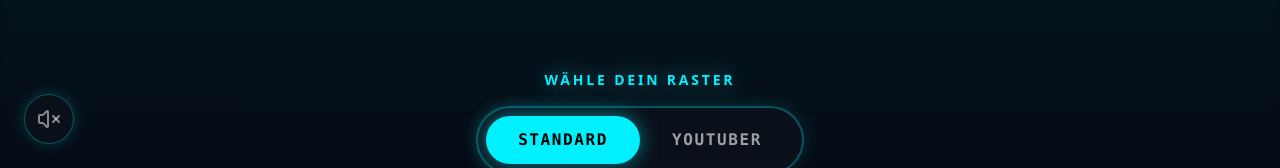
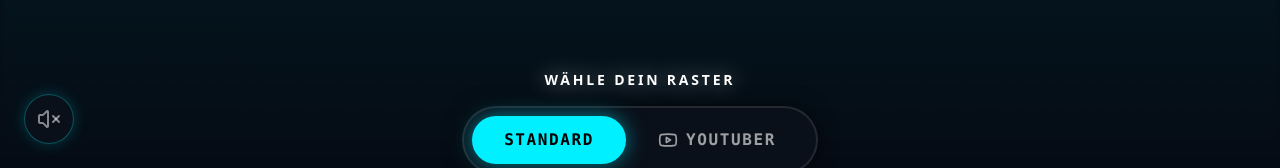
Before and after one commit to ulfwest/Pixel, a React (Vite) app: page / in a window 1280 px wide. Both pictures are taken after a click on the button "Dein Pixel sichern". Shown: the part 632-800 px from the top of the page. Built offline with nearby package versions, Linux system fonts and the light colour scheme; no server answers; the database is empty.

Commit message:
feat: Improve grid selection UI
Updates the visual appearance and styling of the grid selection component. This includes changing text color, border colors, and shadows to provide a more refined user experience.

```diff
--- a/src/App.tsx
+++ b/src/App.tsx
@@ -1,6 +1,6 @@
 import React, { useState, useEffect, useRef, useLayoutEffect } from 'react';
 import { motion } from 'motion/react';
-import { MousePointerClick, Info, ArrowRight, CheckCircle2, X, ZoomIn, ZoomOut, Maximize, Plus, Minus, Volume2, VolumeX, Share2, Upload, LogIn, LogOut, ChevronDown } from 'lucide-react';
+import { MousePointerClick, Info, ArrowRight, CheckCircle2, X, ZoomIn, ZoomOut, Maximize, Plus, Minus, Volume2, VolumeX, Share2, Upload, LogIn, LogOut, ChevronDown, Youtube } from 'lucide-react';
 import { db, auth, signInWithGoogle, logout, testConnection, handleFirestoreError } from './firebase';
 import { onAuthStateChanged, User } from 'firebase/auth';
 import { collection, onSnapshot, setDoc, doc, updateDoc } from 'firebase/firestore';
@@ -703,8 +703,8 @@ export default function App() {
       {/* Grid Switcher */}
       <div className="flex justify-center pt-16 pb-4">
         <div className="flex flex-col items-center">
-          <p className="text-[#00F0FF] text-sm uppercase tracking-[0.2em] font-bold mb-4 drop-shadow-[0_0_10px_rgba(0,240,255,0.5)]">Wähle dein Raster</p>
-          <div className="flex items-center bg-[#0A101A] border-2 border-[#00F0FF]/30 rounded-full p-2 shadow-[0_0_20px_rgba(0,240,255,0.15)] relative">
+          <p className="text-white text-sm uppercase tracking-[0.2em] font-bold mb-4 drop-shadow-[0_0_10px_rgba(255,255,255,0.5)]">Wähle dein Raster</p>
+          <div className="flex items-center bg-[#0A101A] border-2 border-white/10 rounded-full p-2 shadow-[0_0_20px_rgba(0,0,0,0.5)] relative">
             <button
               onClick={() => setGridType('standard')}
               className={`px-8 py-3 rounded-full text-base font-bold font-mono transition-all duration-300 uppercase tracking-widest z-10 relative ${gridType === 'standard' ? 'bg-[#00F0FF] text-black shadow-[0_0_20px_rgba(0,240,255,0.5)]' : 'text-white/60 hover:text-white hover:bg-white/5'}`}
@@ -713,8 +713,9 @@ export default function App() {
             </button>
             <button
               onClick={() => setGridType('youtuber')}
-              className={`px-8 py-3 rounded-full text-base font-bold font-mono transition-all duration-300 uppercase tracking-widest z-10 relative ${gridType === 'youtuber' ? 'bg-[#00F0FF] text-black shadow-[0_0_20px_rgba(0,240,255,0.5)]' : 'text-white/60 hover:text-white hover:bg-white/5'}`}
+              className={`flex items-center gap-2 px-8 py-3 rounded-full text-base font-bold font-mono transition-all duration-300 uppercase tracking-widest z-10 relative ${gridType === 'youtuber' ? 'bg-[#FF0000] text-white shadow-[0_0_20px_rgba(255,0,0,0.5)]' : 'text-white/60 hover:text-white hover:bg-white/5'}`}
             >
+              <Youtube className={`w-5 h-5 ${gridType === 'youtuber' ? 'text-white' : 'text-current'}`} />
               YouTuber
             </button>
           </div>
```
